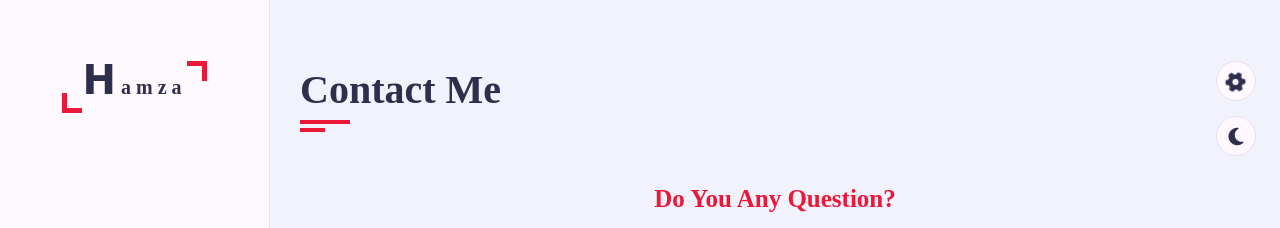
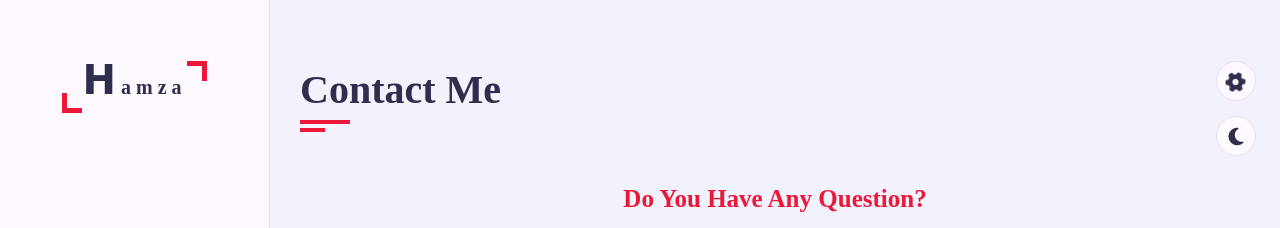
Before and after one commit to hamza19944/resume, a plain HTML site: page index.html in a window 1280 px wide. Shown: the top 228 px of the page. Drawn offline with nearby package versions, Linux system fonts and the light colour scheme; a web font is replaced by a local one.

Commit message:
modified

```diff
--- a/index.html
+++ b/index.html
@@ -348,7 +348,7 @@
                             <h2>Contact Me</h2>
                         </div>
                     </div>
-                    <h3 class="contact-title pad-15">Do You Any Question?</h3>
+                    <h3 class="contact-title pad-15">Do You Have Any Question?</h3>
                     <h4 class="contact-sub-title pad-15">I'M AT YOUR SERVICES</h4>
                     <div class="row">
                         <div class="contact-info-item pad-15">
```
